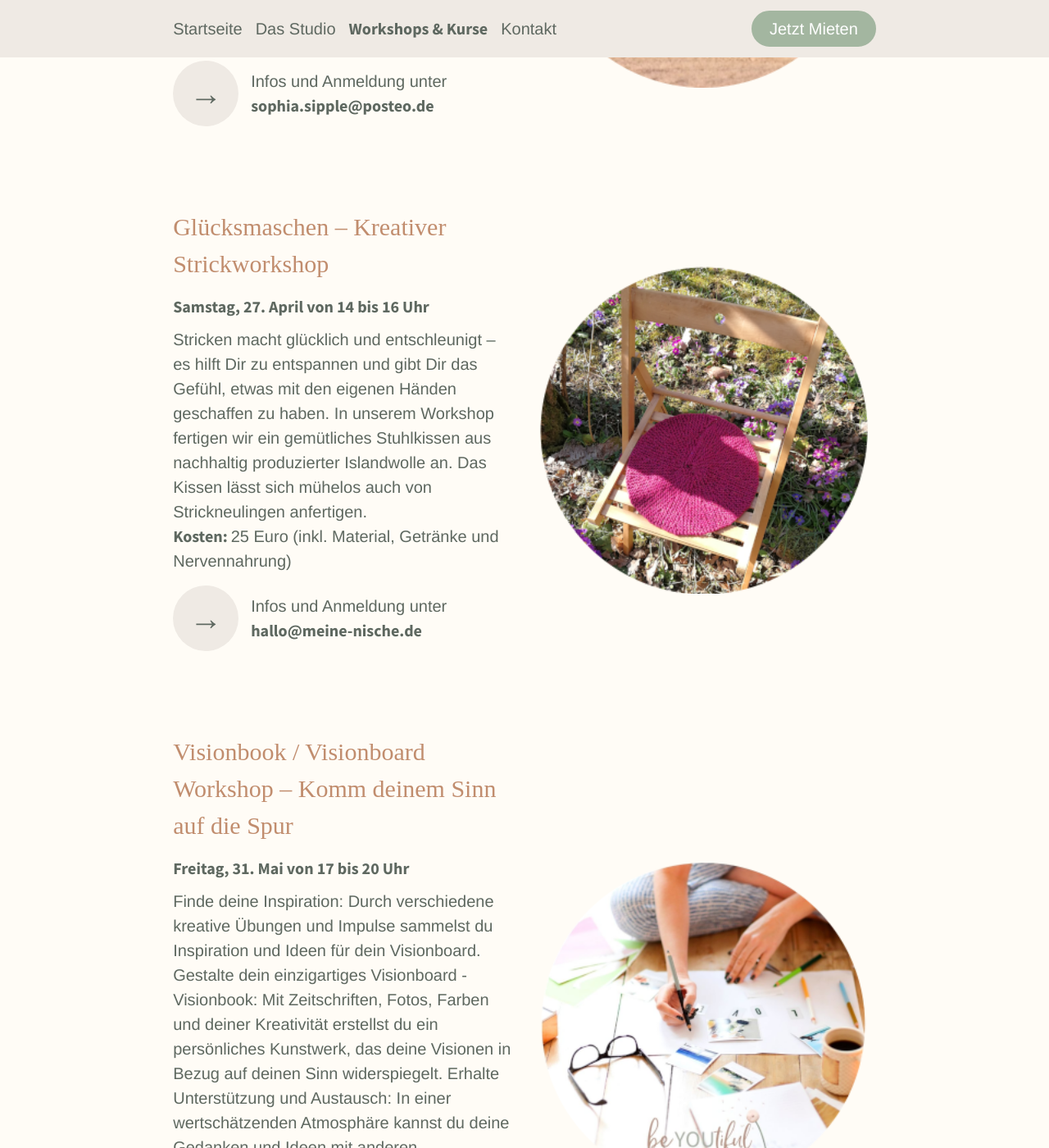
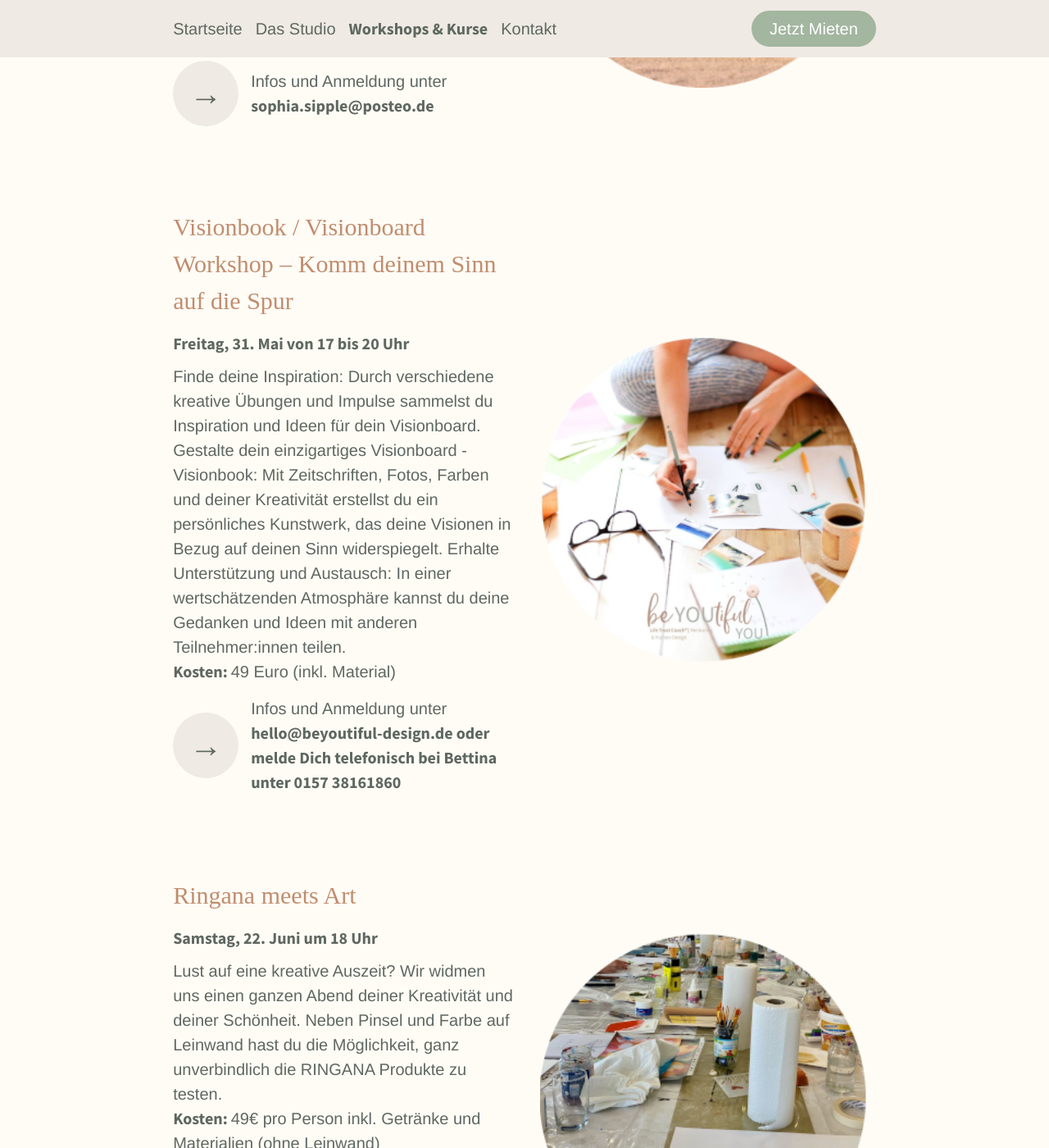
Before and after one commit to sonjafeitsch/meine-nische-website, a Jekyll site: the page built from kurse.html, in a window 1280 px wide and 1400 px high, scrolled down 1855 px. Shown: the whole window at 82% size. Built offline with Jekyll 4.4.1, drawn with Linux system fonts in a browser that asks for light colours; some web fonts are replaced; some of the changed text lies outside the part shown.

Commit message:
adjust events

```diff
--- a/kurse.html
+++ b/kurse.html
@@ -24,14 +24,6 @@ events:
     weich und tiefenentspannt werden."
     costs: "10-20 Euro (zahle soviel du kannst und möchtest)"
     address: "sophia.sipple@posteo.de"
-  - name: "Glücksmaschen – Kreativer Strickworkshop"
-    image: strickWorkshop.png
-    time: Samstag, 27. April von 14 bis 16 Uhr
-    description: "Stricken macht glücklich und entschleunigt – es hilft Dir zu entspannen und gibt Dir das Gefühl, etwas
-    mit den eigenen Händen geschaffen zu haben. In unserem Workshop fertigen wir ein gemütliches Stuhlkissen aus
-    nachhaltig produzierter Islandwolle an. Das Kissen lässt sich mühelos auch von Strickneulingen anfertigen."
-    address: "hallo@meine-nische.de"
-    costs: "25 Euro (inkl. Material, Getränke und Nervennahrung)"
   - name: "Visionbook / Visionboard Workshop – Komm deinem Sinn auf die Spur"
     image: bettina.png
     time: Freitag, 31. Mai von 17 bis 20 Uhr
@@ -39,8 +31,15 @@ events:
     Impulse sammelst du Inspiration und Ideen für dein Visionboard. Gestalte dein einzigartiges Visionboard - Visionbook:
     Mit Zeitschriften, Fotos, Farben und deiner Kreativität erstellst du ein persönliches Kunstwerk, das
     deine Visionen in Bezug auf deinen Sinn widerspiegelt. Erhalte Unterstützung und Austausch: In einer wertschätzenden Atmosphäre kannst du deine Gedanken und Ideen mit anderen Teilnehmer:innen teilen."
-    address: "hello@beyoutiful-design.de oder telefonisch melde dich telefonisch bei Bettina unter 0157 38161860"
+    address: "hello@beyoutiful-design.de oder melde Dich telefonisch bei Bettina unter 0157 38161860"
     costs: "49 Euro (inkl. Material)"
+  - name: "Ringana meets Art"
+    image: yogaMeetsArt.png
+    time: Samstag, 22. Juni um 18 Uhr
+    description: "Lust auf eine kreative Auszeit? Wir widmen uns einen ganzen Abend deiner Kreativität und deiner Schönheit. Neben Pinsel und Farbe auf Leinwand hast du die Möglichkeit, ganz unverbindlich die RINGANA Produkte zu testen. "
+    costs: "49€ pro Person inkl. Getränke und Materialien (ohne Leinwand)"
+    address: "art@isabelalbrecht.de oder melde Dich telefonisch bei Isabel unter 0151 68448374"
+    homepage: isabelalbrecht.de/workshops/
   - name: "Raysin Workshop by Alea"
     image: raysin.png
     time: 27. April, 11. Mai und 8. Juni jeweils 18 bis 21 Uhr
```
Also changed, not shown: images/events/yogaMeetsArt.png (added).
